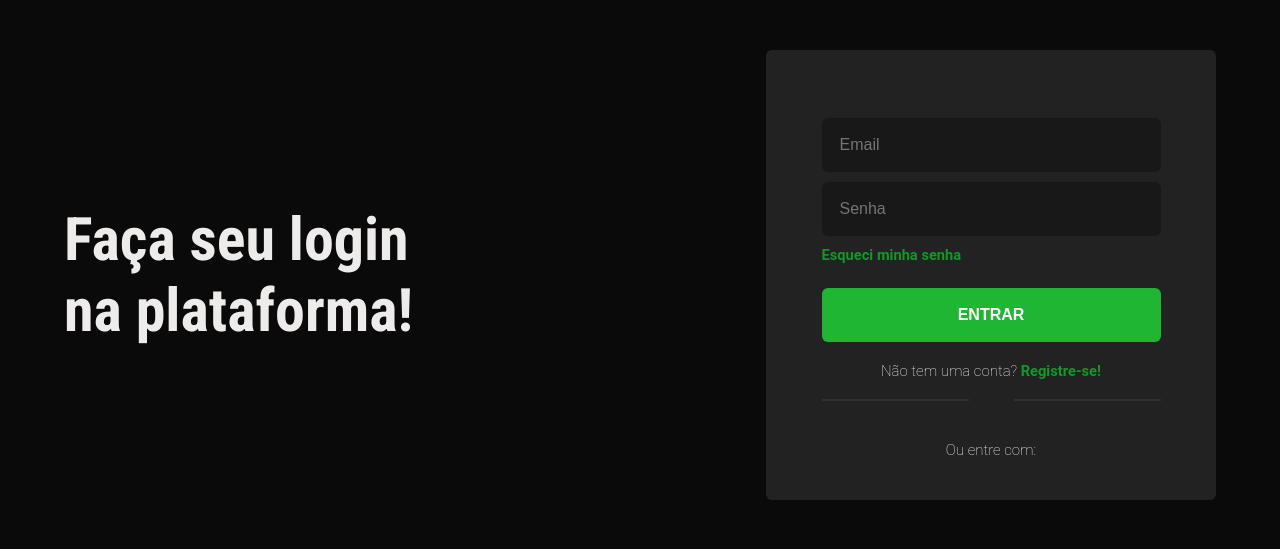
After one commit to Ademir-Silva/FINANCE, a PHP site: page /pages/login.php in a window 1280 px wide. The commit adds this page. Shown: the top 549 px of the page. Run offline with PHP 8.4, Linux system fonts and the light colour scheme; some libraries are stand-ins or nearby versions.

Commit message:
atualizado

```diff
--- a/css/login.css
+++ b/css/login.css
@@ -1,6 +1,7 @@
 /*=========== PARAMETROS GLOBAIS */
 
 *{margin: 0; padding: 0; box-sizing: border-box;}
+
 
 html{
     font-size: 93.75%;
@@ -8,20 +9,49 @@ html{
 
  body{
    background-color: #0B0A0A;
-   font-family: 'Poppins', sans-serif;
+   font-family: 'Roboto', sans-serif;
+
+
+   display: flex;
+   flex-direction: column;
    /* height:  100vh; */
  }
 
 
-h1, p{
+p, a{
     color: white;
+}
+
+h1{
+    color: #eeebeb;
+    font-family: 'Roboto Condensed', sans-serif;
+    font-size: 4rem;
+    font-weight: 700;
+}
+
+a{
+    text-decoration: none;
+    color: rgb(17, 153, 40);
+
+    font-size: 11pt;
+    font-weight: bold;
+}
+
+
+a:hover{
+    color: rgb(20, 200, 50);
+    transition: .4s;
+}
+
+p{
+    font-weight: 200;
 }
 
 
 /*=========== CONTAINER */
 .container{
-    width: min(100vw, 900px);
-    margin: 4rem auto;
+    width: min(90vw, 1200px);
+    margin: 50px auto;
 
     display: flex;
     justify-content: space-between;
@@ -30,15 +60,106 @@ h1, p{
 
 .finance{
     position: relative;
-    right: 2px;
-    bottom: 0px;
+    z-index: 1;
+    bottom: 100px;
+    flex-direction: column
+}
+
+.finance img{
+    width: 250px;
 }
 
 
 /*=========== FORM */
 form{
     background: rgb(34, 34, 34);
+    border-radius: 6px;
 
-    width: 50%;
-    height: 80vh;
+    padding: 4.5rem 3.7rem;
+    width: 800px;
+    height: 450px;
+    max-width: 450px;
+
+    display: flex;
+    flex-direction: column;
 }
+.input{
+    position: relative;
+    margin-bottom: 10px;
+}
+
+input{
+    padding: 1rem;
+    font-size: 12pt;
+}
+
+input, button{
+    /* Reset appearance */
+
+    -moz-appearance: none;
+    -webkit-appearance: none;
+    appearance: none;
+
+    width: 100%;
+    /* padding: .7rem 10px; */
+
+    /* border: none; */
+    border-radius: .4rem;
+    border: .2rem solid rgba(0, 0, 0, 0.007);
+
+    color: white;
+    background: rgb(24, 24, 24);
+
+    outline: none;
+  }
+
+  button{
+    background: rgb(31, 182, 51);
+
+    margin-top: 8px;
+    padding: 1rem 0;
+
+    font-size: 12pt;
+    font-weight: 600;
+    cursor: pointer;
+  }
+
+  button:hover{
+    background: rgb(22, 143, 38);
+    transition: .5s;
+  }
+
+
+  input:focus{
+    border-color: rgb(60, 66, 119);
+    transition:ease-out .5s;
+  }
+
+  .lines{
+      display: flex;
+      justify-content: space-between;
+      align-items: center;
+  }
+
+  .line{
+    background: rgba(255, 255, 255, 0.061);
+
+    width: 9.8rem;
+    height: .12rem;
+  }
+
+.forgot-password{
+    margin-bottom: 1.1rem;
+}
+
+.sign-up{
+    margin: 1.3rem 0;
+    text-align: center;
+}
+
+.login-google{
+    margin: 40px auto;
+    display: flex;
+    justify-content: space-between;
+    align-content: center;
+}
--- a/index.html
+++ b/index.html
@@ -57,7 +57,7 @@
 
   <div class="buttons">
     <div class="sign-in">
-      <a href="../pages/login.html">Entrar</a>
+      <a href="../pages/login.php">Entrar</a>
     </div>
 
     <div class="sign-up">
--- /dev/null
+++ b/pages/login.php
@@ -0,0 +1,69 @@
+<!DOCTYPE html>
+<html lang="pt-br">
+
+<head>
+    <meta charset="UTF-8">
+    <meta http-equiv="X-UA-Compatible" content="IE=edge">
+    <meta name="viewport" content="width=device-width, initial-scale=1.0">
+    <title>Entrar | FINANCE</title>
+
+    <link rel="stylesheet" href="../css/login.css">
+    <link rel="preconnect" href="https://fonts.gstatic.com">
+    <link href="https://fonts.googleapis.com/css2?family=Poppins:wght@100;200;300;400;500;600;700&display=swap"
+        rel="stylesheet">
+    <link rel="preconnect" href="https://fonts.gstatic.com">
+    <link href="https://fonts.googleapis.com/css2?family=Roboto+Condensed:wght@300;400;700&display=swap" rel="stylesheet">
+
+    <script src="https://apis.google.com/js/platform.js" async defer></script>
+
+</head>
+
+<body>
+
+
+
+    <div class="container">
+        <h1>Faça seu login <br/> na plataforma!</h1>
+
+        <!-- <div class="finance">
+                <img src="../assets/FINANCE.svg">
+            </div> -->
+        <form action="../pages/painel.php">
+
+            <div class="input">
+                <input required type="email" name="email" id="email" placeholder="Email">
+                <span class="error"></span>
+            </div>
+
+            <div class="input">
+                <input riquired type="password" name="pass" id="pass" placeholder="Senha">
+                <span class="error"></span>
+            </div>
+
+            <div class="forgot-password">
+                <a href="#">Esqueci minha senha</a>
+            </div>
+
+            <button type="submit">ENTRAR</button>
+
+
+            <div class="sign-up">
+                <p>Não tem uma conta? <a href="../pages/sign-up.html">Registre-se!</a> </p>
+            </div>
+
+            <div class="lines">
+                <div class="line"></div>
+                <div class="line"></div>
+            </div>
+
+            <div class="login-google">
+                <p>Ou entre com:</p>
+            </div>
+
+        </form>
+    </div>
+
+
+</body>
+
+</html>
--- a/style.css
+++ b/style.css
@@ -84,6 +84,11 @@ b.text-green{
   z-index:  -1;
 }
 
+button{
+  -moz-appearance: none;
+  -webkit-appearance: none;
+  appearance: none;
+}
 
 /*=========== BUTTONS */
 .buttons{
```
Also changed, not shown: pages/login.html (deleted, +0 -46 lines), pages/painel.php (added, +12 -0 lines), pages/sign-up.html (added).
